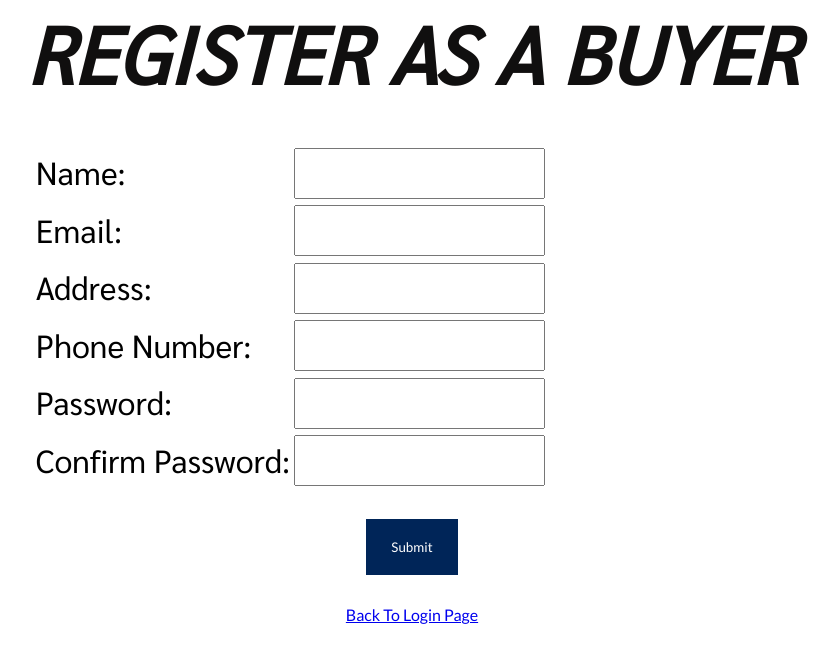
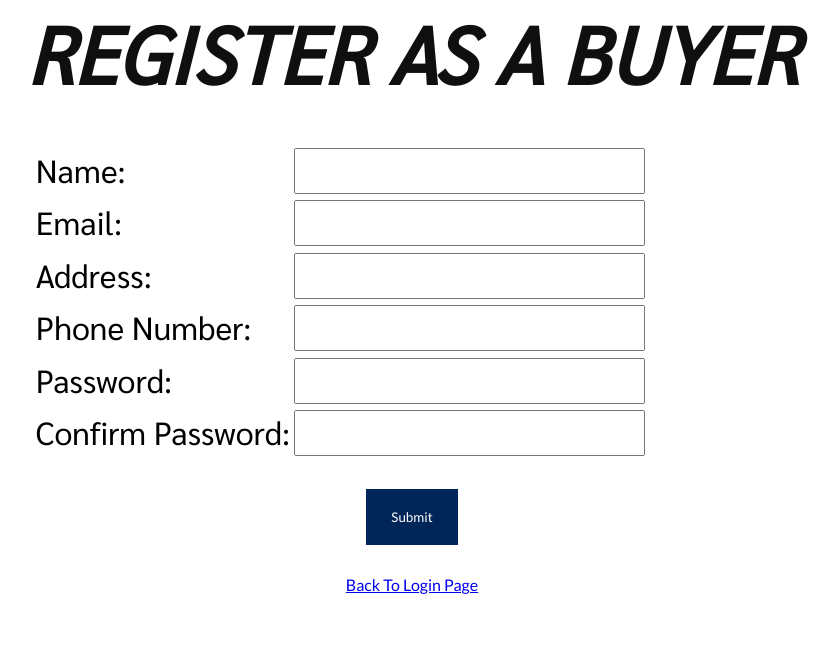
Before and after one commit to raphaelgohwx/heap_project, a PHP site: page /Bregister.html in a window 1280 px wide. Shown: the part 121-784 px from the top of the page, without its empty margins (228-1067 px from the left). Run offline with PHP 8.4, Linux system fonts and the light colour scheme.

Commit message:
Update Bregister.css

```diff
--- a/css/Bregister.css
+++ b/css/Bregister.css
@@ -44,8 +44,8 @@
     text-align: left;
 }
 #textboxid{
-    height:45px;
-    font-size:14pt;
+    height:40px;
+    font-size:20pt;
 }
 
 .submit-button{
```
